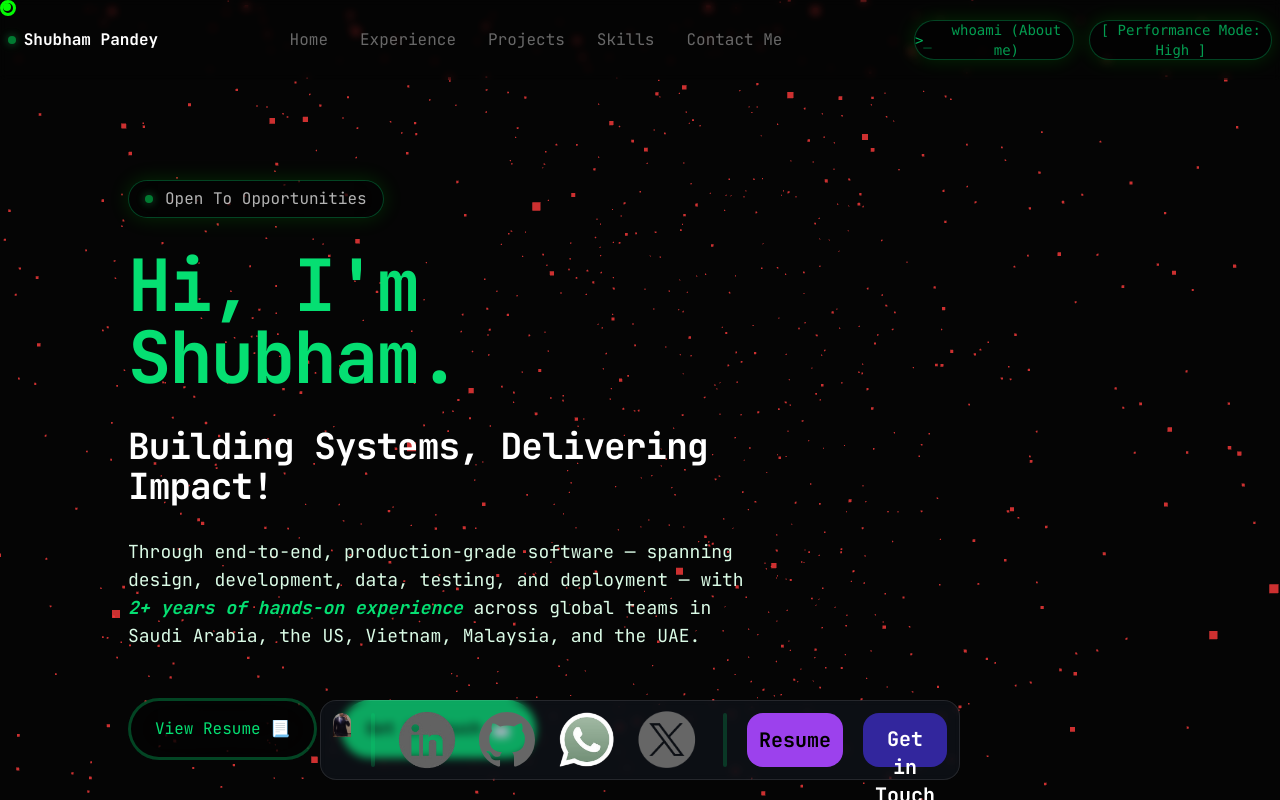
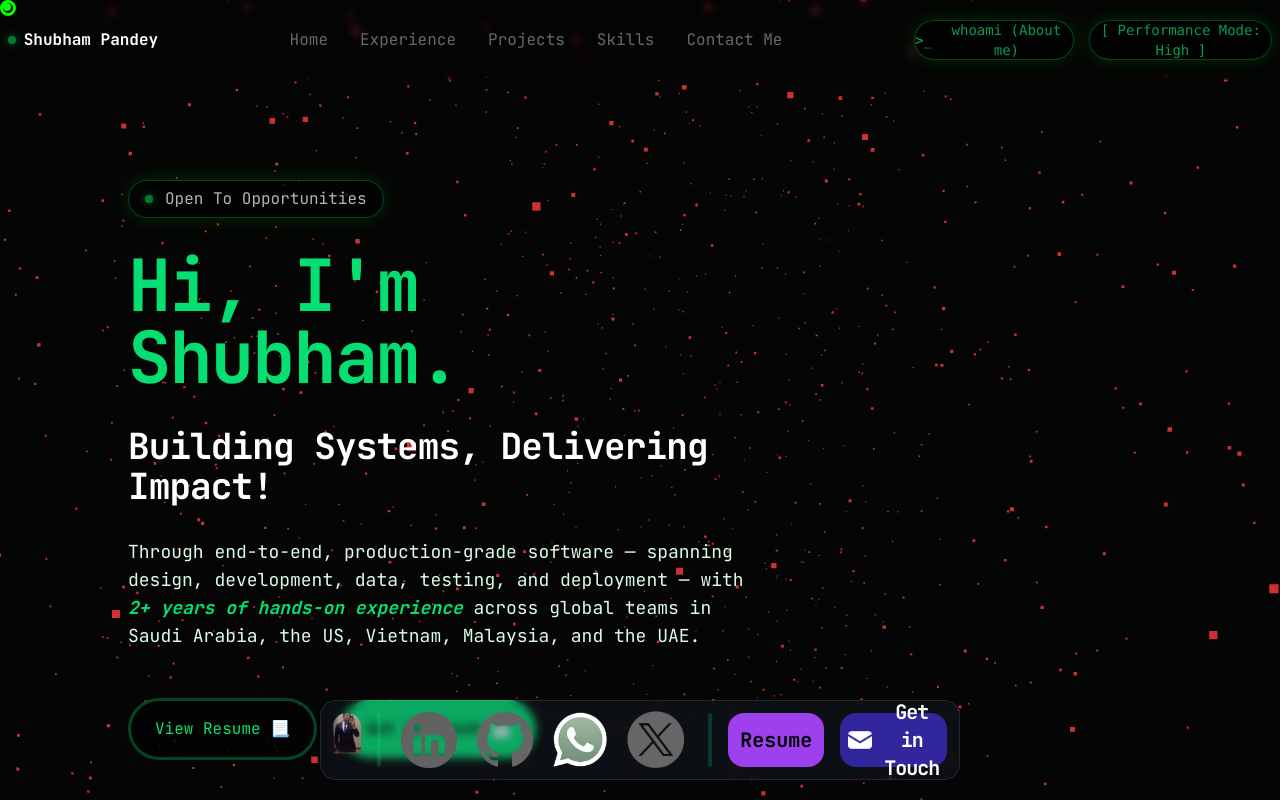
Before and after one commit to shubh4122/Portfolio, a React (Vite) app: page / in a window 1280 px wide. Shown: the top 800 px of the page. Built offline with nearby package versions, Linux system fonts and the light colour scheme.

Commit message:
Added Get In Touch icon

```diff
--- a/src/Components/BottomNav.jsx
+++ b/src/Components/BottomNav.jsx
@@ -1,6 +1,6 @@
 const BottomNav = () => {
     return(
-        <div className="bnav sticky bottom-1/40 w-1/2 h-20 border border-white/10 bg-gray-800/30 backdrop-blur-xs left-1/4 rounded-2xl flex items-center justify-center gap-5">
+        <div className="bnav sticky bottom-1/40 w-1/2 h-20 border border-white/10 bg-gray-800/30 backdrop-blur-xs left-1/4 rounded-2xl flex items-center justify-center gap-4">
             <div  className="hover:-translate-y-2 hover:scale-150 hover:rotate-4  h-full w-14 rounded-2xl overflow-hidden">
                 <img src="me1.jpeg" className="scale-150 -translate-y-1.5"/>
             </div>
@@ -13,7 +13,11 @@ const BottomNav = () => {
             {/*<img src="email.png" className="hover:-translate-y-2 hover:scale-150 h-16 w-16"/>*/}
             <vr className="h-full border-2 border-green-400/20 rounded-full"/>
             <button className="hover:-translate-y-2 hover:scale-150 hover:-rotate-4  h-full bg-purple-500/90 text-black font-bold text-xl bnav rounded-2xl">Resume</button>
-            <button className="hover:-translate-y-2 hover:scale-150 hover:-rotate-4 h-full bg-indigo-800/90 text-white font-bold text-xl bnav rounded-2xl">Get in Touch</button>
+            <button
+                className="flex gap-3 items-center justify-center tracking-tighter hover:-translate-y-2 hover:scale-150 hover:-rotate-4 h-full bg-indigo-800/90 text-white font-bold text-xl bnav rounded-2xl"
+            >
+                <img src="email.png" className="h-6 invert"/> Get in Touch
+            </button>
         </div>
     )
 }
```
Also changed, not shown: public/email.png.
